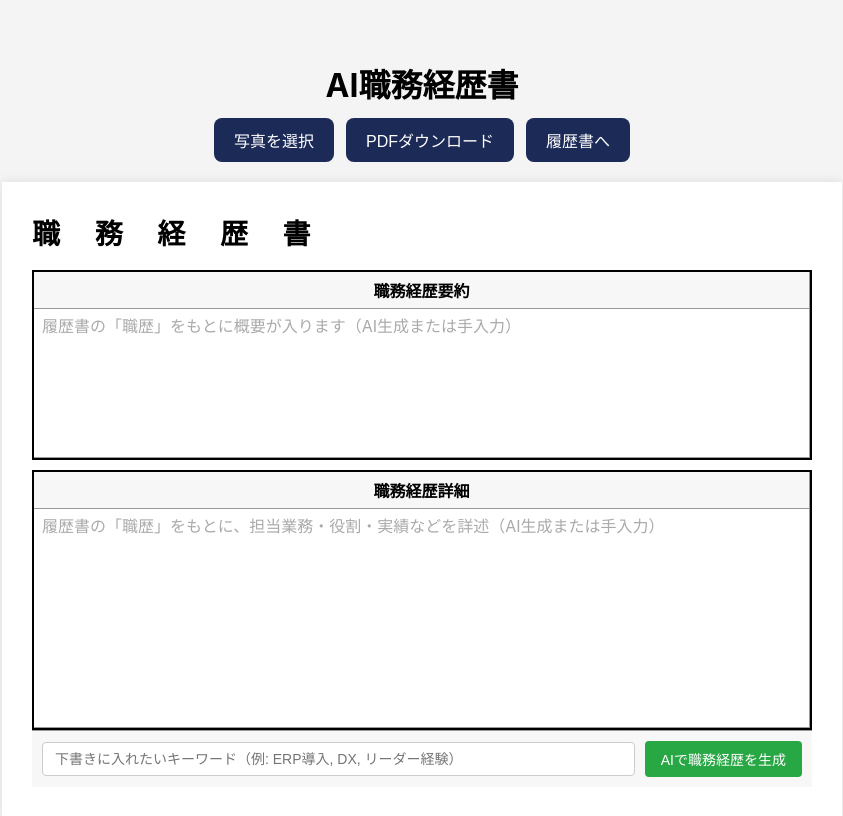
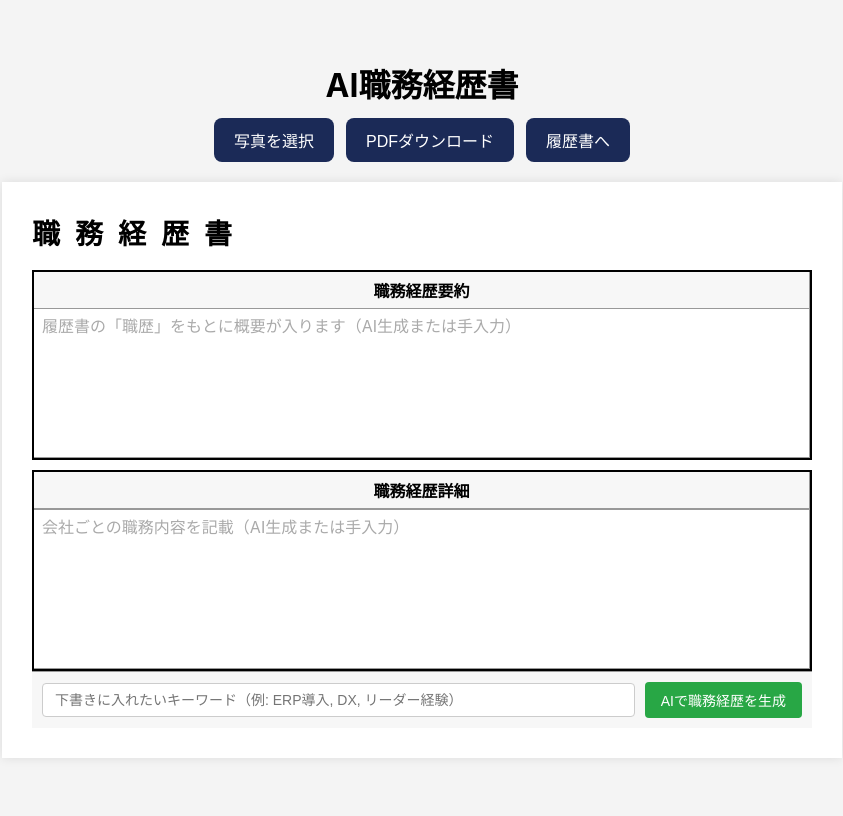
Before and after one commit to ANOSkdy/resume-builder-app, a Next.js app: page / in a window 1280 px wide. Both pictures are taken after a click on the button "職務経歴書へ". Shown: the top 816 px of the page, without its empty margins (218-1061 px from the left). Built offline with nearby package versions, Linux system fonts and the light colour scheme.

Commit message:
fix: adjust header spacing and job detail blocks

```diff
--- a/src/app/globals.css
+++ b/src/app/globals.css
@@ -39,7 +39,7 @@ body {
   margin: 0;
   font-size: 28px;
   font-weight: bold;
-  letter-spacing: 0.5em;
+  letter-spacing: 0.15em;
 }
 
 /* --- Cell (common) --- */
--- a/src/components/JobPreview.js
+++ b/src/components/JobPreview.js
@@ -93,16 +93,25 @@ const JobPreview = React.forwardRef((props, ref) => {
 
       <div className="free-text-grid" style={{ marginTop: 10 }}>
         <div className="cell f-header">職務経歴詳細</div>
+        {(jobDetails || '')
+          .split(/\n\s*\n/)
+          .map((block, idx) => (
             <div
+              key={idx}
               className="cell f-content"
-          style={{ minHeight: 220 }}
+              style={{ minHeight: 160, marginTop: idx > 0 ? 8 : 0 }}
               contentEditable
               suppressContentEditableWarning
-          onBlur={(e) => updateJobDetails(e.currentTarget.innerText)}
-          data-placeholder="履歴書の「職歴」をもとに、担当業務・役割・実績などを詳述（AI生成または手入力）"
+              onBlur={(e) => {
+                const newBlocks = [...(jobDetails || '').split(/\n\s*\n/)];
+                newBlocks[idx] = e.currentTarget.innerText;
+                updateJobDetails(newBlocks.join('\n\n'));
+              }}
+              data-placeholder="会社ごとの職務内容を記載（AI生成または手入力）"
             >
-          {jobDetails}
+              {block}
             </div>
+          ))}
       </div>
 
       <div className="ai-controls">
```
Lines whose indentation alone changed are shown as unchanged.
